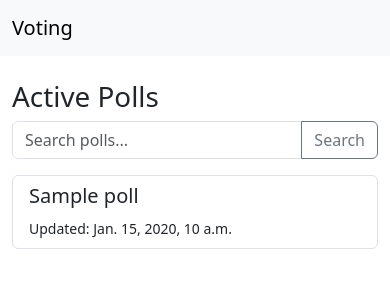
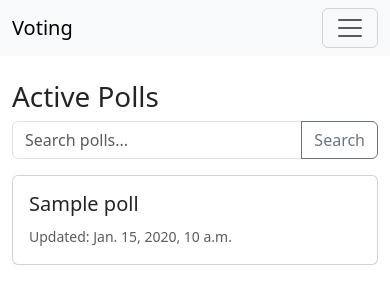
Before and after one commit to maxkond1/lab7, a Django app: page / in a window 390 px wide. Shown: the top 304 px of the page. Run offline with Django 4.2, Linux system fonts and the light colour scheme; tables that the repository leaves empty hold one stand-in row (values such as "Sample post").

Commit message:
Make UI responsive; add navbar toggler and responsive poll templates

```diff
--- a/templates/base.html
+++ b/templates/base.html
@@ -10,7 +10,10 @@
     <nav class="navbar navbar-expand-lg navbar-light bg-light">
       <div class="container-fluid">
         <a class="navbar-brand" href="/">Voting</a>
-        <div class="collapse navbar-collapse">
+        <button class="navbar-toggler" type="button" data-bs-toggle="collapse" data-bs-target="#navbarSupportedContent" aria-controls="navbarSupportedContent" aria-expanded="false" aria-label="Toggle navigation">
+          <span class="navbar-toggler-icon"></span>
+        </button>
+        <div class="collapse navbar-collapse" id="navbarSupportedContent">
           <ul class="navbar-nav me-auto mb-2 mb-lg-0">
             <li class="nav-item"><a class="nav-link" href="/">Polls</a></li>
           </ul>
@@ -29,5 +32,7 @@
     <div class="container mt-4">
       {% block content %}{% endblock %}
     </div>
+    </div>
+    <script src="https://cdn.jsdelivr.net/npm/bootstrap@5.3.0/dist/js/bootstrap.bundle.min.js"></script>
   </body>
 </html>
--- a/templates/poll_detail.html
+++ b/templates/poll_detail.html
@@ -1,14 +1,18 @@
 {% extends 'base.html' %}
 {% block content %}
+<div class="row">
+  <div class="col-12 col-lg-8">
     <h2>{{ poll.title }}</h2>
     <p>{{ poll.description }}</p>
     <form method="post">{% csrf_token %}
       {% for option in poll.options.all %}
         <div class="form-check">
           <input class="form-check-input" type="radio" name="option" id="opt{{ option.id }}" value="{{ option.id }}">
-      <label class="form-check-label" for="opt{{ option.id }}">{{ option.text }} ({{ option.votes.count }})</label>
+          <label class="form-check-label" for="opt{{ option.id }}">{{ option.text }} <span class="text-muted">({{ option.votes.count }})</span></label>
         </div>
       {% endfor %}
       <button class="btn btn-primary mt-3" type="submit">Vote</button>
     </form>
+  </div>
+</div>
 {% endblock %}
--- a/templates/poll_list.html
+++ b/templates/poll_list.html
@@ -7,12 +7,18 @@
     <button class="btn btn-outline-secondary" type="submit">Search</button>
   </div>
 </form>
-<div class="list-group">
+<div class="row g-3">
   {% for poll in polls %}
-    <a href="/polls/{{ poll.id }}/" class="list-group-item list-group-item-action">
-      <h5>{{ poll.title }}</h5>
-      <small>Updated: {{ poll.updated_at }}</small>
-    </a>
+    <div class="col-12 col-md-6">
+      <a href="/polls/{{ poll.id }}/" class="text-decoration-none text-dark">
+        <div class="card h-100">
+          <div class="card-body">
+            <h5 class="card-title">{{ poll.title }}</h5>
+            <p class="card-text"><small class="text-muted">Updated: {{ poll.updated_at }}</small></p>
+          </div>
+        </div>
+      </a>
+    </div>
   {% empty %}
     <p>No polls found.</p>
   {% endfor %}
```
Lines whose indentation alone changed are shown as unchanged.
